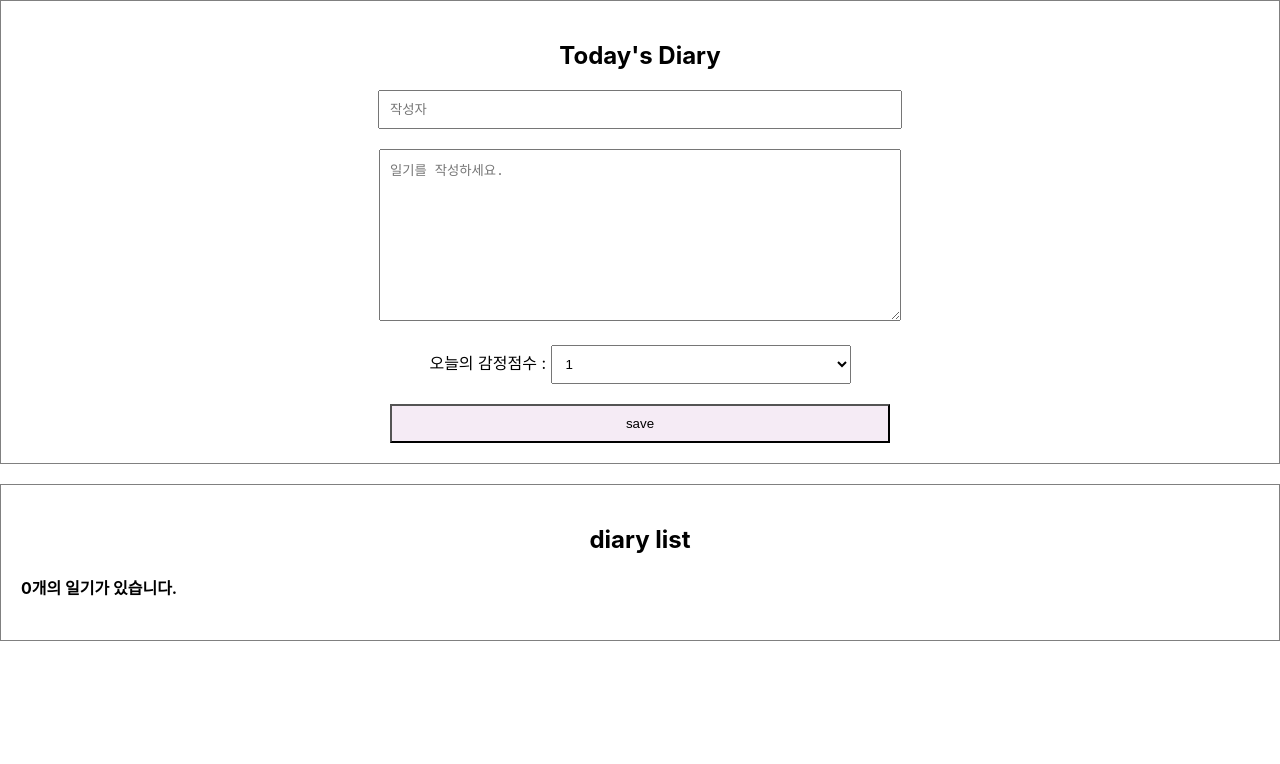
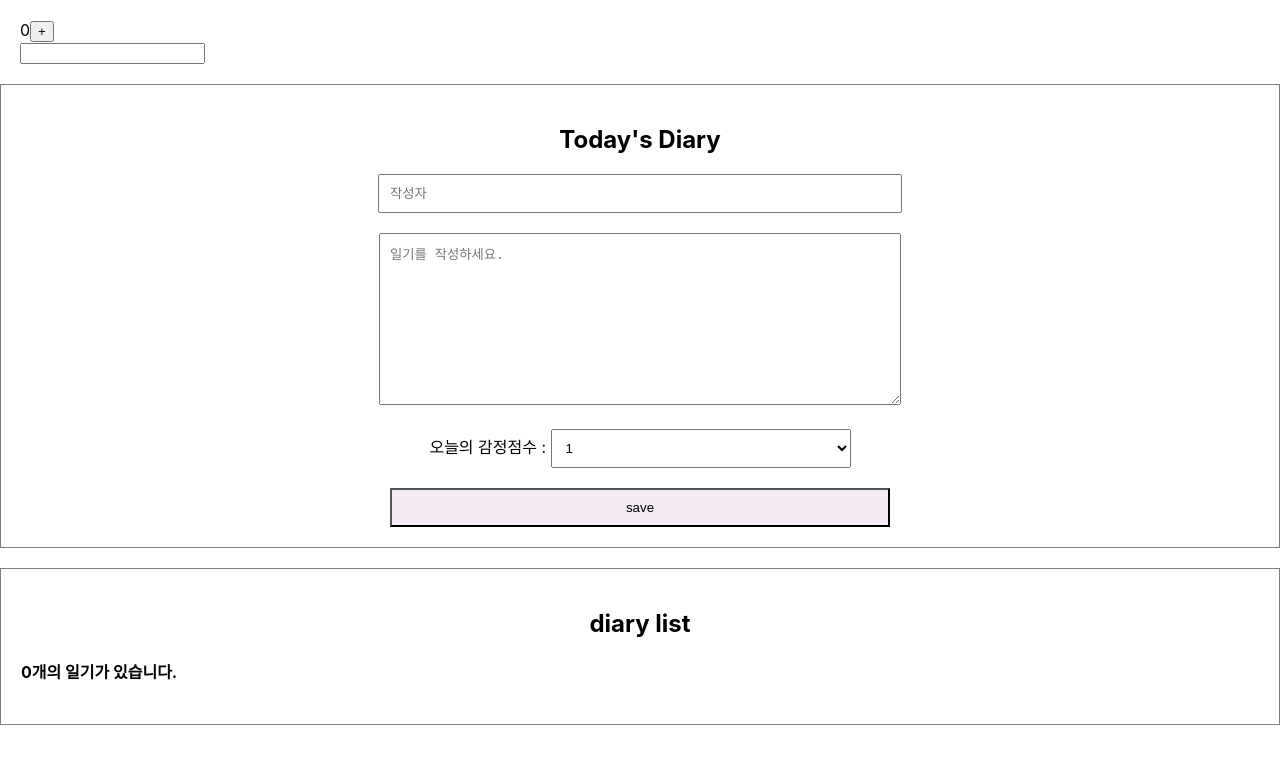
Before and after one commit to yxxh020/simplediary, a React (Create React App) app: page / in a window 1280 px wide. Shown: the top 764 px of the page. Built offline with nearby package versions, Linux system fonts and the light colour scheme.

Commit message:
라이프사이클 제어하기 진행중

```diff
--- a/src/App.js
+++ b/src/App.js
@@ -2,6 +2,7 @@
 import DiaryEditor from "./DiaryEditior";
 import DiaryList from "./DiaryList";
 import { useRef, useState } from "react";
+import Lifecycle from "./Lifecycle";
 
 // const dummyList = [
 //   {
@@ -65,6 +66,7 @@
 
   return (
     <div className="App">
+      <Lifecycle />
       <DiaryEditor onCreate={onCreate} />
       <DiaryList onEdit={onEdit} onRemove={onRemove} diaryList={data} />
     </div>
--- /dev/null
+++ b/src/Lifecycle.js
@@ -0,0 +1,29 @@
+import React, { useEffect, useState } from "react";
+
+const Lifecycle = () => {
+  const [count, setCount] = useState(0);
+  const [text, setText] = useState("");
+
+  useEffect(() => {
+    //카운트를 증가시켜서 페이지가 리렌더링되어도 마운트는 처음에 한번만 콘솔에 찍힘
+    console.log("Mounting!👻");
+  }, []); //두번째 인자에 빈배열을 전달하게되면 콜백함수가 마운트된 시점에만 출력이된다
+
+  useEffect(() => { //state가 변경되는 순간을 useEffect로 제어
+    console.log("Update!😉");
+  });
+
+  return (
+    <div style={{ padding: 20 }}>
+      <div>
+        {count}
+        <button onClick={() => setCount(count + 1)}>+</button>
+      </div>
+      <div>
+        <input value={text} onChange={(e) => setText(e.target.value)} />
+      </div>
+    </div>
+  );
+};
+
+export default Lifecycle;
```
